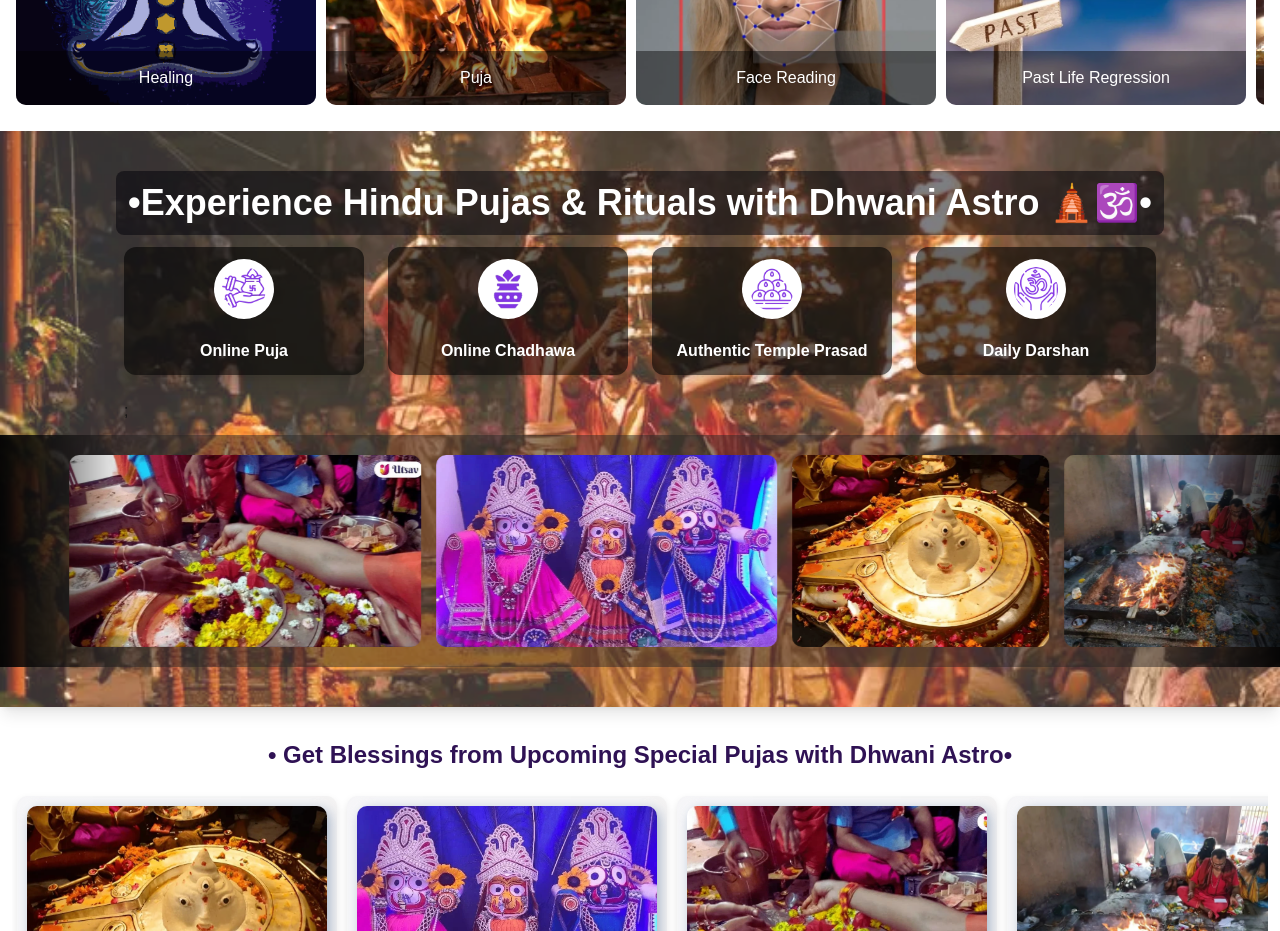
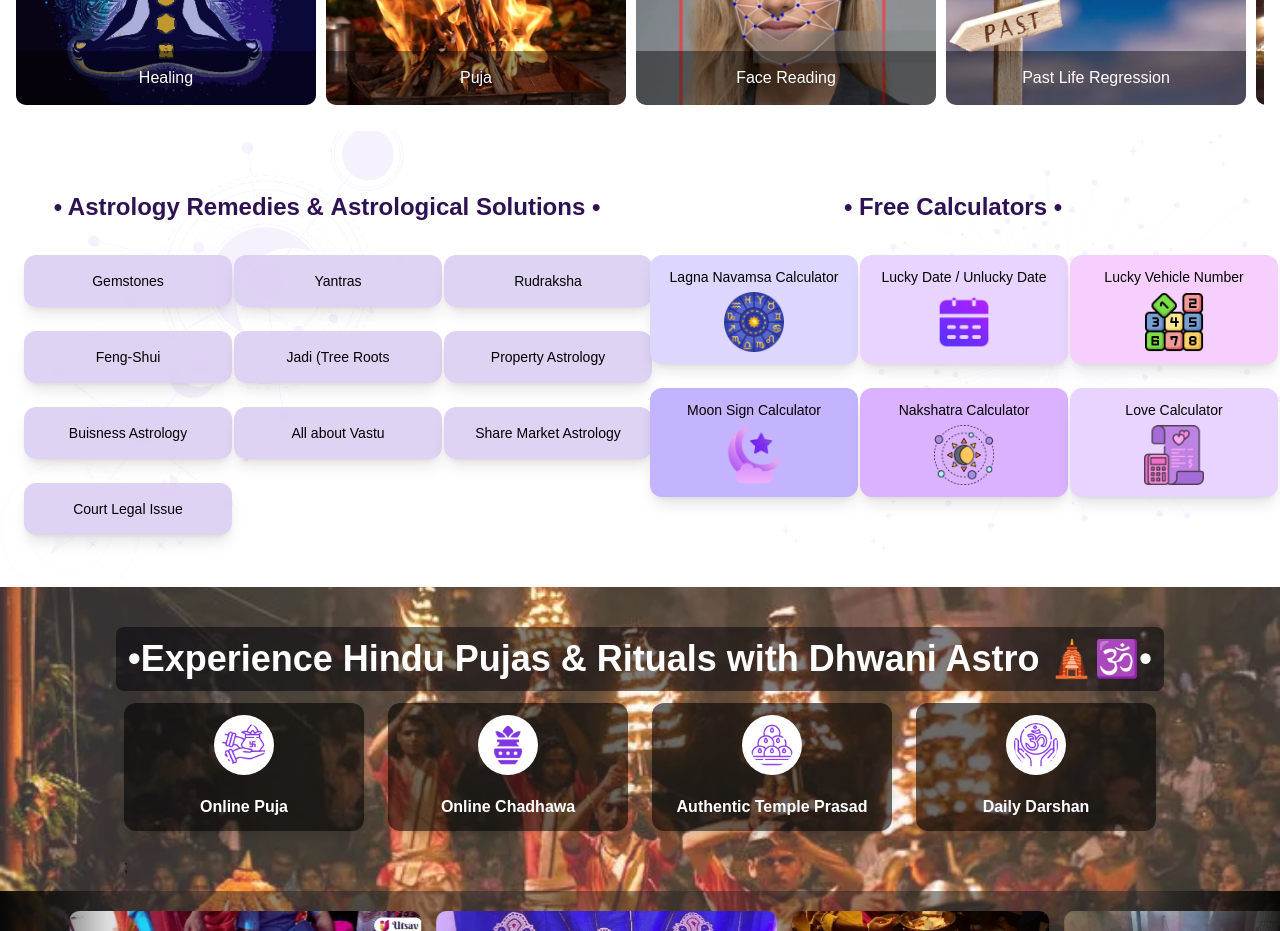
Before and after one commit to AmmyAstro/dahomenext, a Next.js app: page /homepage in a window 1280 px wide. Shown: the part 1740-2671 px from the top of the page. Built offline with nearby package versions, Linux system fonts and the light colour scheme.

Commit message:
final final final nexxt

```diff
--- a/components/Mainhomecom.jsx
+++ b/components/Mainhomecom.jsx
@@ -5,7 +5,7 @@
 import Chathoro from "./Chathoro";
 import Astrocard from "./Astrocard";
 import Astroserv from "./Astroserv";
-// import RemeCalc from "./RemeCalc";
+import Remecalc from "./Remecalc";
 import Pujahome from "./Pujahome";
 import Pujaupcom from "./Pujaupcom";
 import Downapp from "./Downapp";
@@ -36,8 +36,7 @@
    <Chathoro />
    <Astrocard/>
    <Astroserv/>
-   {/* <RemeCalc/> */}
-   {/* <RemeCalc/> */}
+   <Remecalc/>
    <Pujahome/>
    <Pujaupcom/>
    <Downapp/>
--- a/components/Remecalc.jsx
+++ b/components/Remecalc.jsx
@@ -1,7 +1,6 @@
 "use client";
 
 import Image from "next/image";
-import Link from "next/link";
 // import styles from "./NavBar.module.css"
 const remedbox = [
   { id: 1, ulname: "Gemstones" },
@@ -15,7 +14,7 @@
   { id: 9, ulname: "Share Market Astrology" },
   { id: 10, ulname: "Court Legal Issue" },
 ];
-export default function RemeCalc() {
+export default function Remecalc() {
 
   return (
     <div className="astrology-remedies-section flex flex-col items-center justify-center relative w-full mx-auto py-0 md:py-10 px-6">
```
